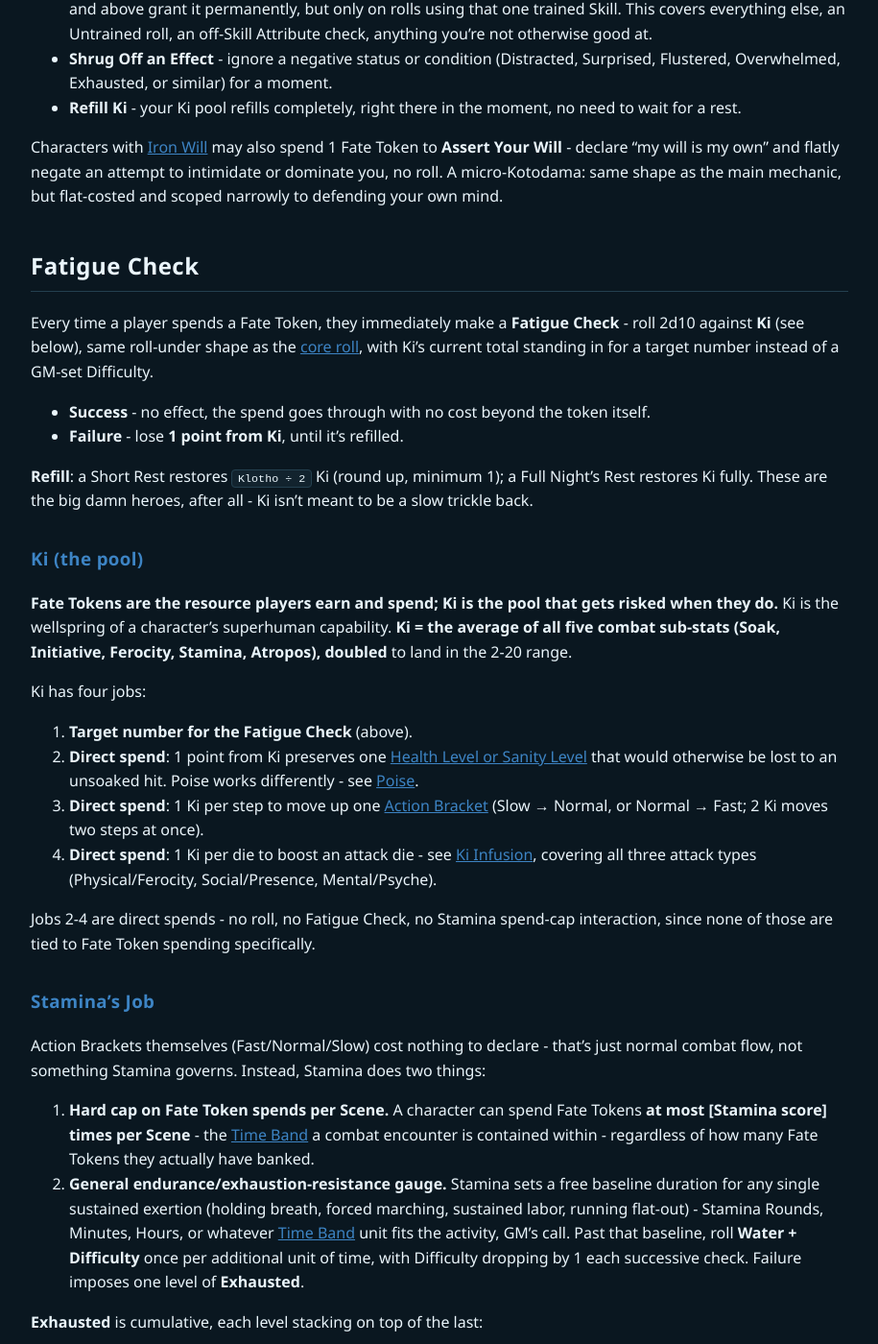
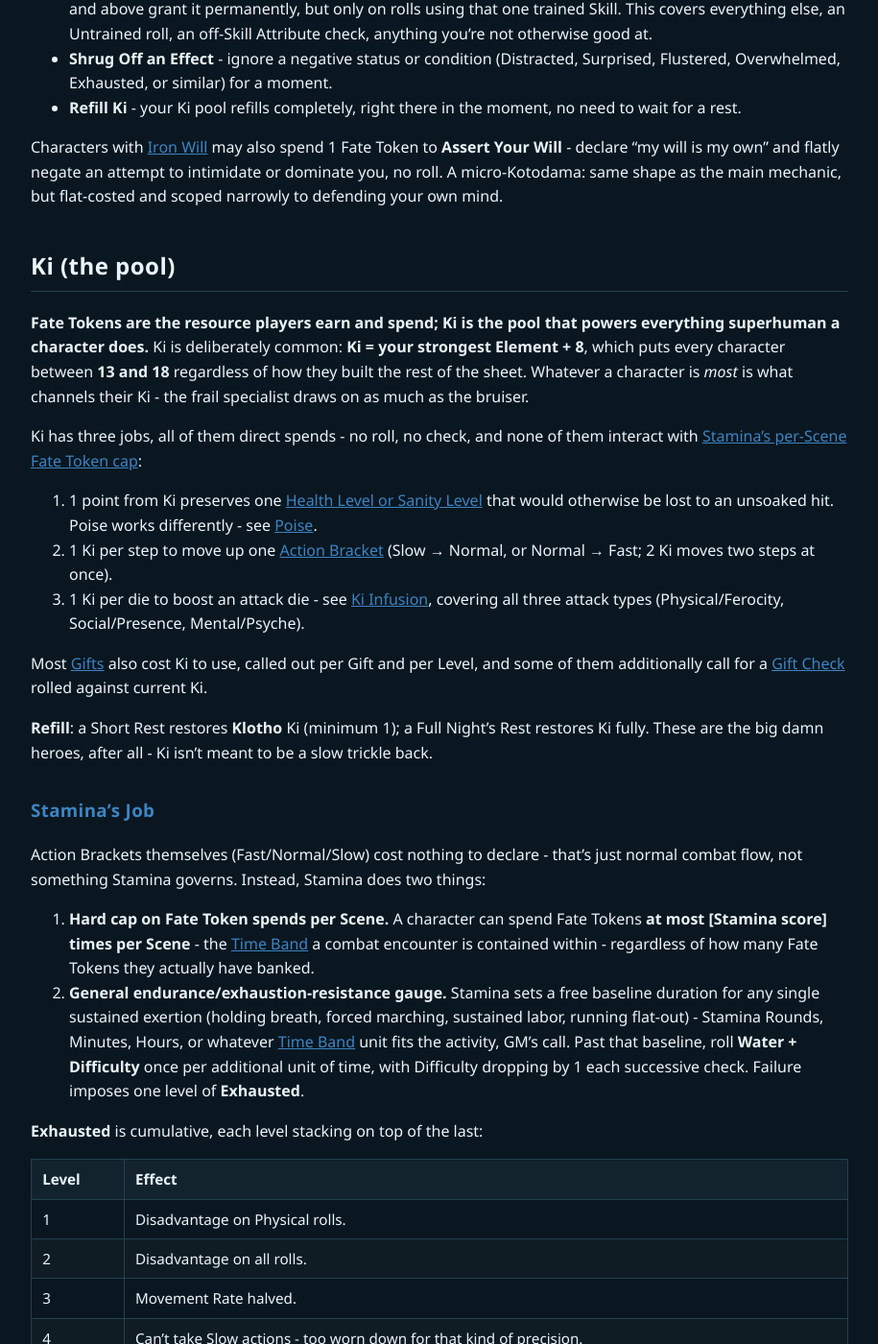
Before and after one commit to feralucce/20_Below, a Jekyll site: the page built from rules/fate.md, in a window 1280 px wide and 1400 px high, scrolled down 3606 px. Shown: the whole window at 96% size, without its empty margins (182-1097 px from the left). Built offline with Jekyll 4.4.1, drawn with Linux system fonts in a browser that asks for light colours; our own code applies the rules of GitHub Pages for plain Markdown files.

Commit message:
Rework Ki: common pool, no Fatigue Check, Gift Check against Ki
Ki was the average of the five combat sub-stats, doubled, which capped a
starting character at 10 rather than the 2-20 the text claimed, left a
typical character at 5, and made Ki a reward for a build rather than
something every character has. It is now your strongest Element + 8:
13 at the flattest legal spread, 18 at the cap, and whatever a character
is most is what channels it - the frail specialist draws on as much as
the bruiser.

The Fatigue Check is removed entirely. It rolled 2d10 under current Ki
on every Fate Token spend, which at the old typical Ki of 5 failed about
nine times in ten, and at the new numbers would have been close to
unfailable. Fate Tokens now cost the Token, bounded by Stamina per Scene
and Moira for holding. Ki and Fate Tokens are separate systems.

The Gift Check keeps that mechanic where it still does work: 2d10 under
CURRENT Ki rather than Ki plus Stamina. Because it reads the remaining
pool, Gifts are dependable while a character is fresh and unreliable
once they have spent the day.

Klotho keeps Ki regeneration and the Lucky Number, and a Short Rest now
restores Klotho Ki (minimum 1) rather than half of it. Klotho is
deliberately not part of the pool - Ki stays a single clean sentence,
and capping at 18 means Ki can never reach 20, so a Gift Check can
always fail.

Co-Authored-By: Claude Opus 5 <noreply@anthropic.com>

```diff
--- a/app/steps/09-gifts.js
+++ b/app/steps/09-gifts.js
@@ -27,7 +27,7 @@ export default {
       el(
         'p',
         {},
-        `Your current Gift Check target: Ki (${computeFiguredCharacteristics(state).Ki}) + Stamina (${state.subStats.Stamina}) = ${giftCheckTarget(state)}.`,
+        `Your Gift Check target is your current Ki: ${giftCheckTarget(state)} (max ${computeFiguredCharacteristics(state).Ki}).`,
       ),
       el(
         'p',
--- a/rules/fate.md
+++ b/rules/fate.md
@@ -86,27 +86,19 @@ Fate Tokens are spent on [Kotodama](#kotodama), or on any of the following, each
 
 Characters with [Iron Will](boons.md) may also spend 1 Fate Token to **Assert Your Will** - declare "my will is my own" and flatly negate an attempt to intimidate or dominate you, no roll. A micro-Kotodama: same shape as the main mechanic, but flat-costed and scoped narrowly to defending your own mind.
 
-## Fatigue Check
+## Ki (the pool)
 
-Every time a player spends a Fate Token, they immediately make a **Fatigue Check** - roll 2d10 against **Ki** (see below), same roll-under shape as the [core roll](rules.md#core-mechanic), with Ki's current total standing in for a target number instead of a GM-set Difficulty.
+**Fate Tokens are the resource players earn and spend; Ki is the pool that powers everything superhuman a character does.** Ki is deliberately common: **Ki = your strongest Element + 8**, which puts every character between **13 and 18** regardless of how they built the rest of the sheet. Whatever a character is *most* is what channels their Ki - the frail specialist draws on as much as the bruiser.
 
-- **Success** - no effect, the spend goes through with no cost beyond the token itself.
-- **Failure** - lose **1 point from Ki**, until it's refilled.
+Ki has three jobs, all of them direct spends - no roll, no check, and none of them interact with [Stamina's per-Scene Fate Token cap](#staminas-job):
 
-**Refill**: a Short Rest restores `Klotho ÷ 2` Ki (round up, minimum 1); a Full Night's Rest restores Ki fully. These are the big damn heroes, after all - Ki isn't meant to be a slow trickle back.
+1. 1 point from Ki preserves one [Health Level or Sanity Level](rules.md#ki-spend-to-preserve-a-health-level-or-sanity-level) that would otherwise be lost to an unsoaked hit. Poise works differently - see [Poise](rules.md#poise).
+2. 1 Ki per step to move up one [Action Bracket](rules.md#action-brackets) (Slow → Normal, or Normal → Fast; 2 Ki moves two steps at once).
+3. 1 Ki per die to boost an attack die - see [Ki Infusion](rules.md#ki-infusion), covering all three attack types (Physical/Ferocity, Social/Presence, Mental/Psyche).
 
-### Ki (the pool)
+Most [Gifts](gifts.md) also cost Ki to use, called out per Gift and per Level, and some of them additionally call for a [Gift Check](gifts.md#resolution) rolled against current Ki.
 
-**Fate Tokens are the resource players earn and spend; Ki is the pool that gets risked when they do.** Ki is the wellspring of a character's superhuman capability. **Ki = the average of all five combat sub-stats (Soak, Initiative, Ferocity, Stamina, Atropos), doubled** to land in the 2-20 range.
-
-Ki has four jobs:
-
-1. **Target number for the Fatigue Check** (above).
-2. **Direct spend**: 1 point from Ki preserves one [Health Level or Sanity Level](rules.md#ki-spend-to-preserve-a-health-level-or-sanity-level) that would otherwise be lost to an unsoaked hit. Poise works differently - see [Poise](rules.md#poise).
-3. **Direct spend**: 1 Ki per step to move up one [Action Bracket](rules.md#action-brackets) (Slow → Normal, or Normal → Fast; 2 Ki moves two steps at once).
-4. **Direct spend**: 1 Ki per die to boost an attack die - see [Ki Infusion](rules.md#ki-infusion), covering all three attack types (Physical/Ferocity, Social/Presence, Mental/Psyche).
-
-Jobs 2-4 are direct spends - no roll, no Fatigue Check, no Stamina spend-cap interaction, since none of those are tied to Fate Token spending specifically.
+**Refill**: a Short Rest restores **Klotho** Ki (minimum 1); a Full Night's Rest restores Ki fully. These are the big damn heroes, after all - Ki isn't meant to be a slow trickle back.
 
 ### Stamina's Job
 
```
Also changed, not shown: app/state.js (+7 -5 lines), rules/character-creation.md (+1 -1 lines), rules/gifts.md (+2 -2 lines), rules/glossary.md (+5 -7 lines), rules/rules.md (+2 -2 lines).
